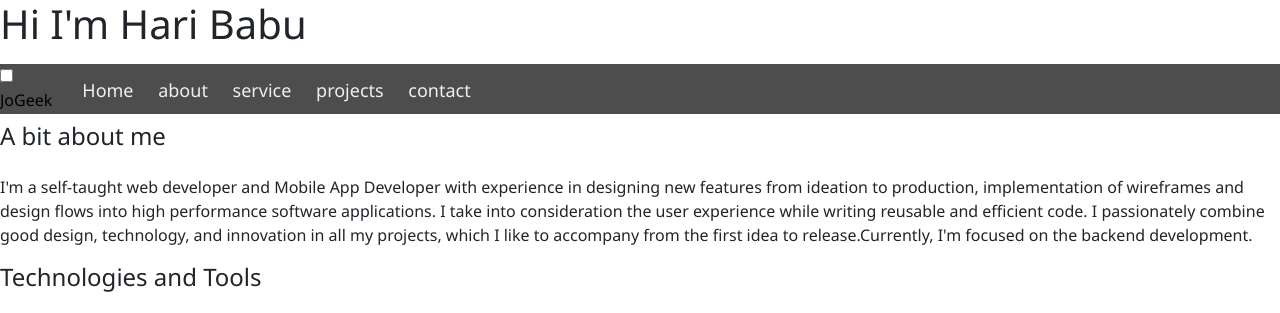
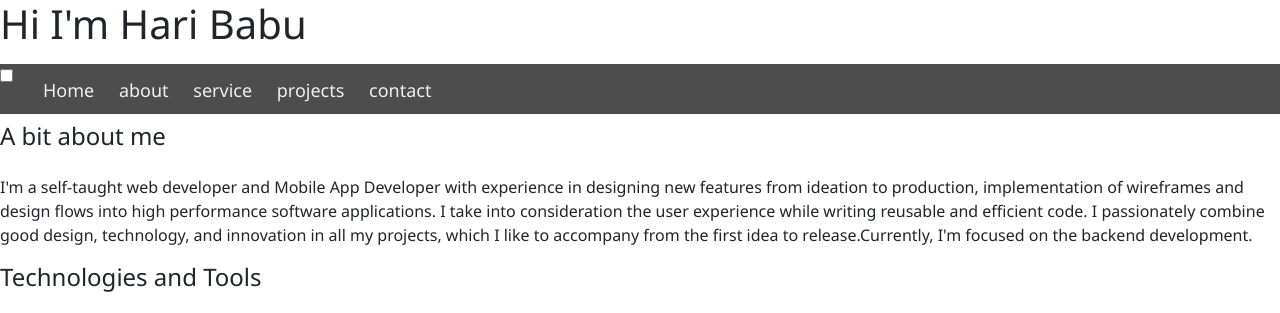
Before and after one commit to haribabuN21/portfolio, a plain HTML site: page index.html in a window 1280 px wide. Shown: the top 313 px of the page. Drawn offline with nearby package versions, Linux system fonts and the light colour scheme.

Commit message:
1st change

```diff
--- a/index.html
+++ b/index.html
@@ -30,9 +30,7 @@
       <div class="nav">
         <input type="checkbox" id="nav-check">
         <div class="nav-header">
-          <div class="nav-title">
-            JoGeek
-          </div>
+
         </div>
         <div class="nav-btn">
           <label for="nav-check">
```
